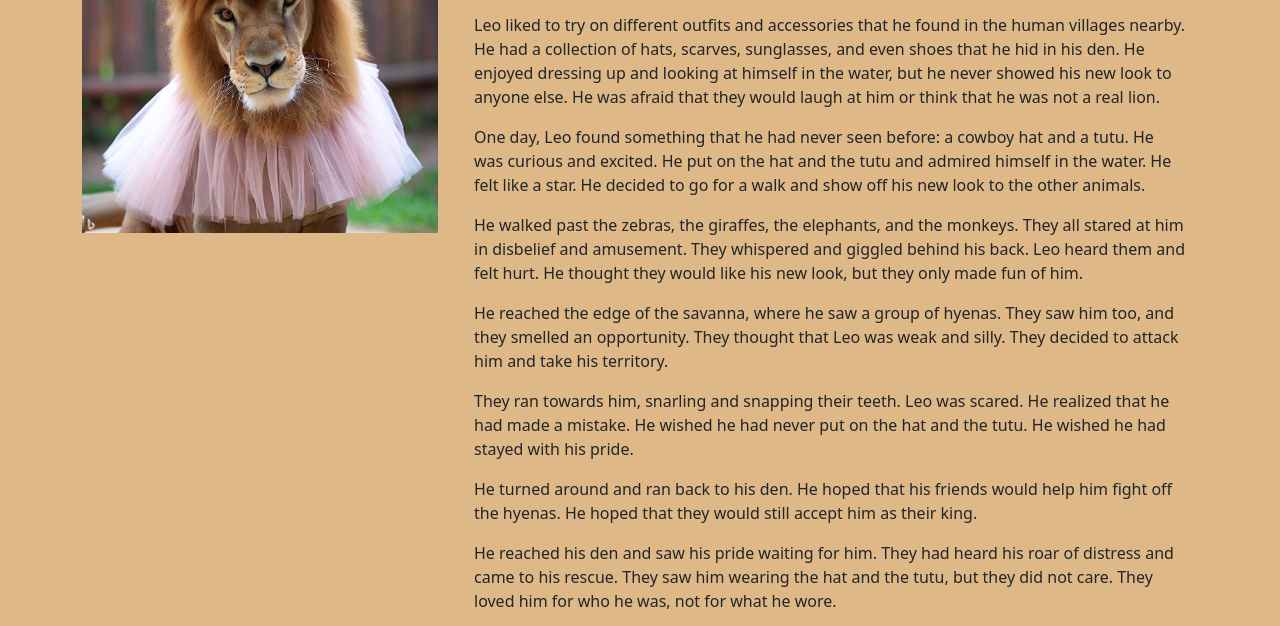
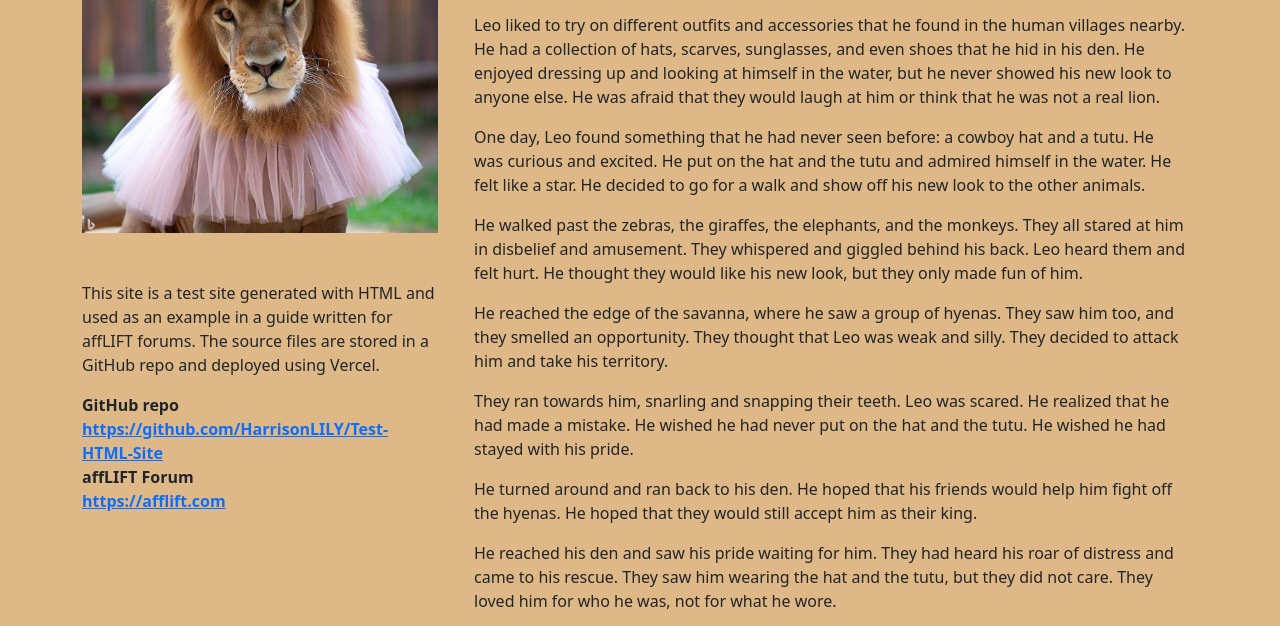
Before and after one commit to HarrisonLILY/Test-HTML-Site, a plain HTML site: page index.html in a window 1280 px wide. Shown: the part 155-781 px from the top of the page. Drawn offline with nearby package versions, Linux system fonts and the light colour scheme.

Commit message:
Updates to index file

```diff
--- a/index.html
+++ b/index.html
@@ -21,6 +21,19 @@
         <div class="col-md-4">
           <div class="d-flex flex-column justify-content-top mt-2">
             <img src="img/lion-roar.jpg" alt="" class="img-fluid" />
+            <p class="pt-5">
+              This site is a test site generated with HTML and used as an
+              example in a guide written for affLIFT forums. The source files
+              are stored in a GitHub repo and deployed using Vercel.
+            </p>
+            <p class="fw-semibold">
+              GitHub repo<br />
+              <a href="https://github.com/HarrisonLILY/Test-HTML-Site"
+                >https://github.com/HarrisonLILY/Test-HTML-Site</a
+              ><br />
+              affLIFT Forum<br />
+              <a href="https://afflift.rocks/r/afflift">https://afflift.com</a>
+            </p>
           </div>
         </div>
         <div class="col-md-8">
```
